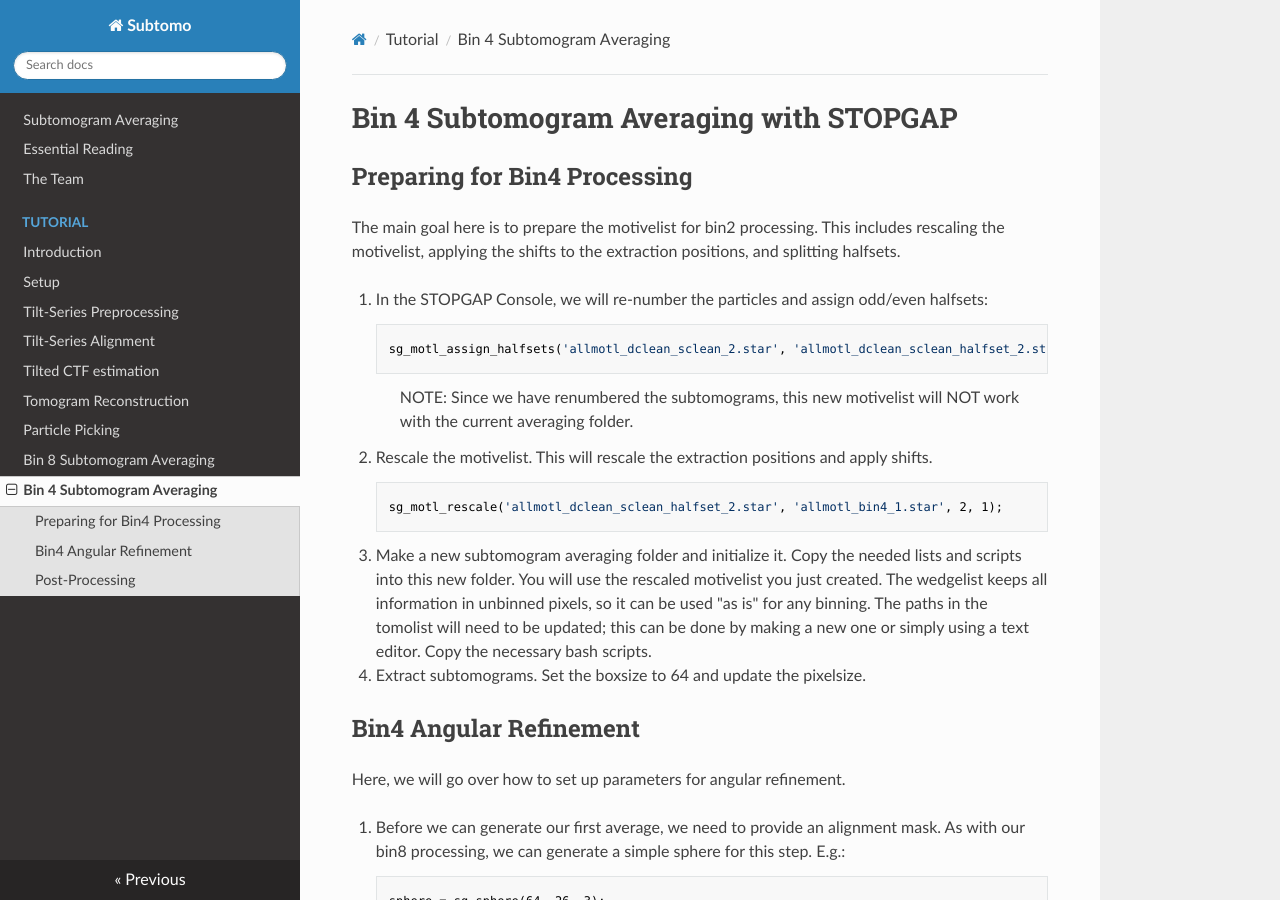
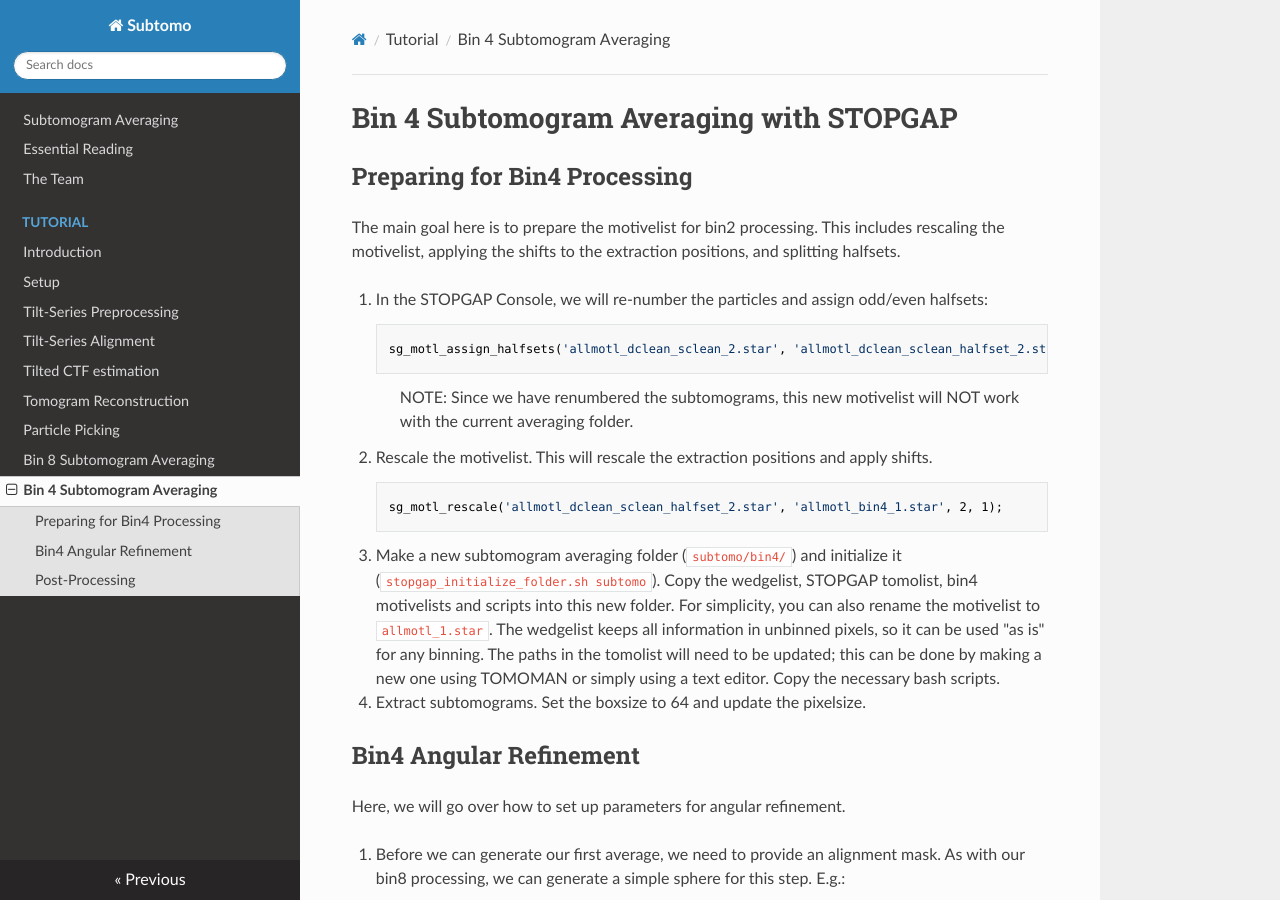
Before and after one commit to wan-lab-vanderbilt/subtomo-tutorials, an MkDocs documentation site: the page built from docs/hiv/bin4.md, in a window 1280 px wide and 900 px high. Built offline with MkDocs 1.6.1, drawn with Linux system fonts in a browser that asks for light colours; nearby versions of some CDN libraries.

Commit message:
Update bin4.md
edit copying

```diff
--- a/docs/hiv/bin4.md
+++ b/docs/hiv/bin4.md
@@ -16,14 +16,14 @@ This will rescale the extraction positions and apply shifts.
 
         sg_motl_rescale('allmotl_dclean_sclean_halfset_2.star', 'allmotl_bin4_1.star', 2, 1);
 
-3. Make a new subtomogram averaging folder and initialize it.
-Copy the needed lists and scripts into this new folder.
-You will use the rescaled motivelist you just created.
+3. Make a new subtomogram averaging folder (`subtomo/bin4/`) and initialize it (`stopgap_initialize_folder.sh subtomo`).
+Copy the wedgelist, STOPGAP tomolist, bin4 motivelists and scripts into this new folder.
+For simplicity, you can also rename the motivelist to `allmotl_1.star`.
 The wedgelist keeps all information in unbinned pixels, so it can be used "as is" for any binning.
-The paths in the tomolist will need to be updated; this can be done by making a new one or simply using a text editor.
+The paths in the tomolist will need to be updated; this can be done by making a new one using TOMOMAN or simply using a text editor.
 Copy the necessary bash scripts.
 
-4. Extract subtomograms.
+5. Extract subtomograms.
 Set the boxsize to 64 and update the pixelsize.
 
 ## Bin4 Angular Refinement
```
